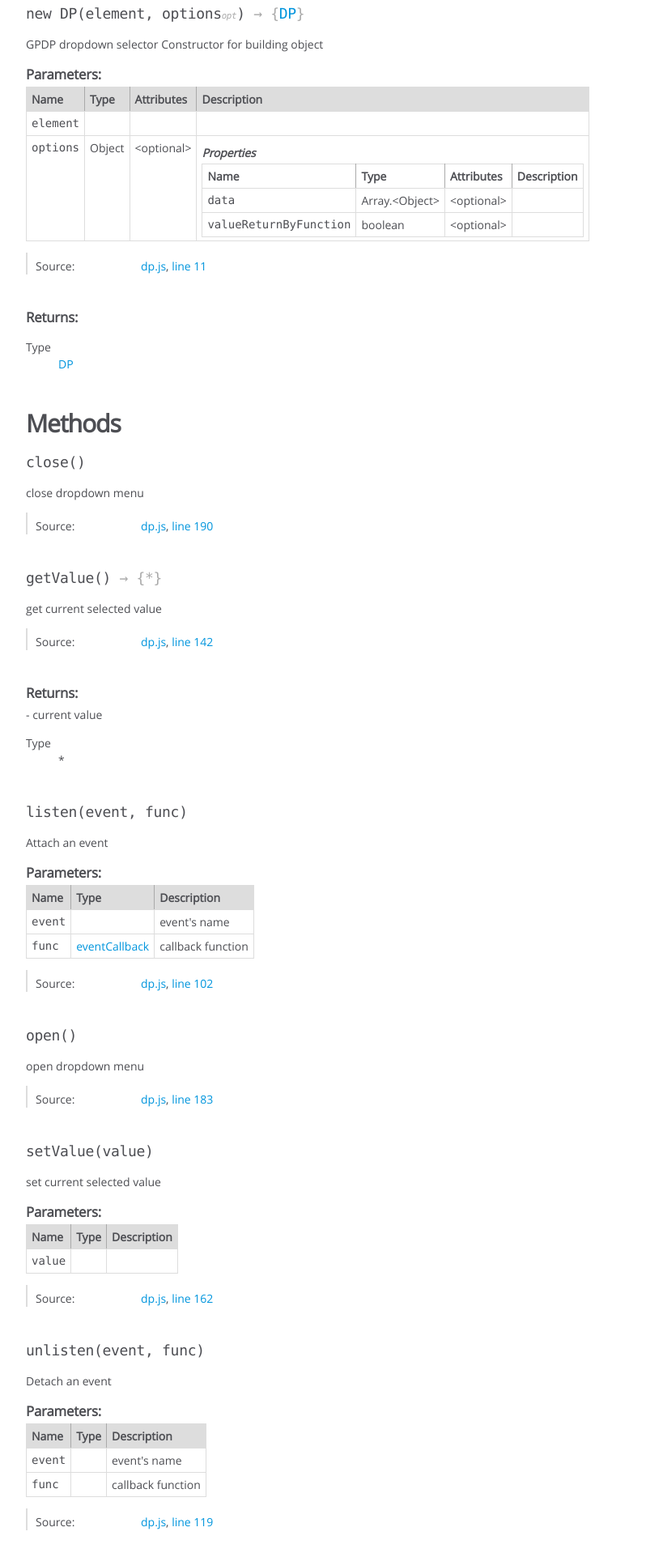
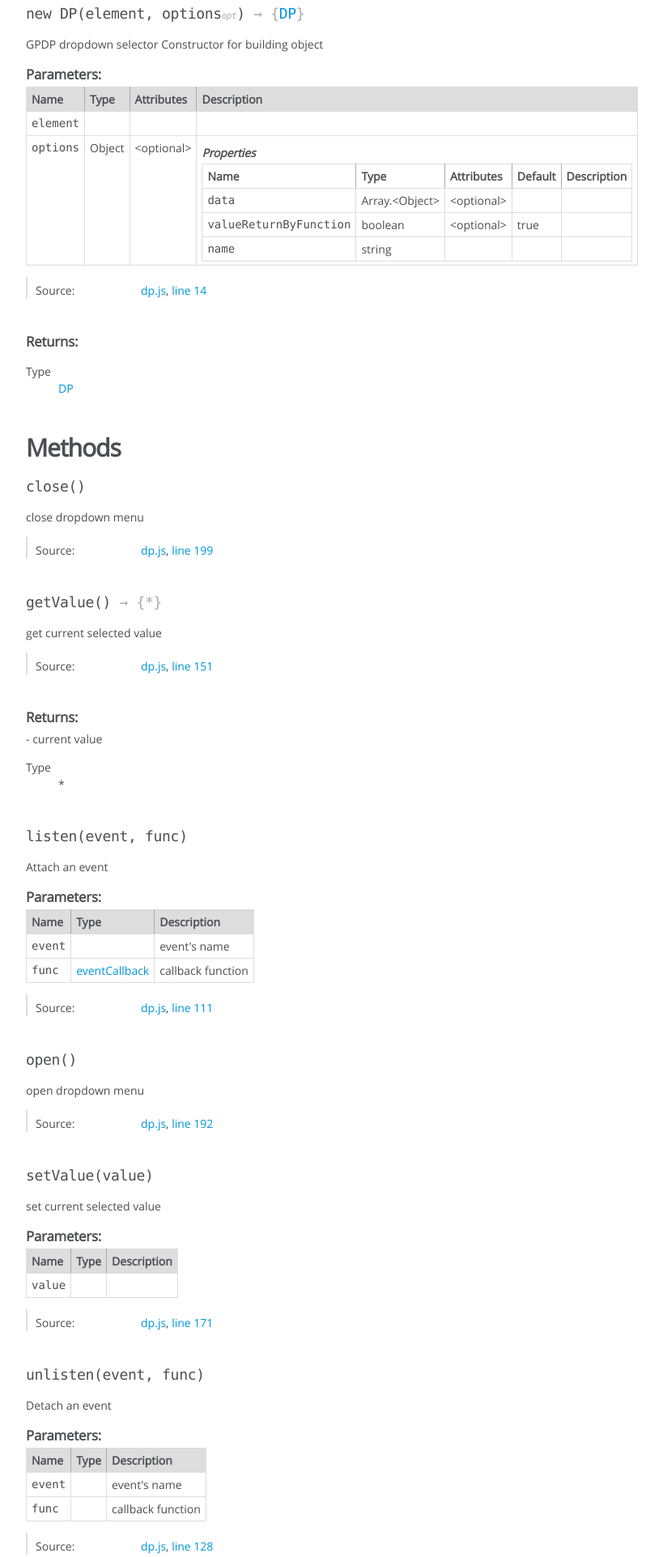
Before and after one commit to gucheen/GPDP, a website: page doc/DP.html in a window 1280 px wide. Shown: the part 178-2101 px from the top of the page at 81% size, without its empty margins (0-819 px from the left). Drawn offline with Linux system fonts and the light colour scheme.

Commit message:
update: docs

```diff
--- a/doc/DP.html
+++ b/doc/DP.html
@@ -158,6 +158,8 @@ Constructor for building object
 
 
 
+        <th>Default</th>
+
 
         <th class="last">Description</th>
     </tr>
@@ -193,6 +195,10 @@ Constructor for building object
 
 
 
+                <td class="default">
+
+                </td>
+
 
             <td class="description last"></td>
         </tr>
@@ -225,6 +231,47 @@ Constructor for building object
                 </td>
 
 
+
+                <td class="default">
+
+                    true
+
+                </td>
+
+
+            <td class="description last"></td>
+        </tr>
+
+
+
+        <tr>
+
+                <td class="name"><code>name</code></td>
+
+
+            <td class="type">
+
+
+<span class="param-type">string</span>
+
+
+
+            </td>
+
+
+                <td class="attributes">
+
+
+
+
+
+                </td>
+
+
+
+                <td class="default">
+
+                </td>
 
 
             <td class="description last"></td>
@@ -275,7 +322,7 @@ Constructor for building object
 
     <dt class="tag-source">Source:</dt>
     <dd class="tag-source"><ul class="dummy"><li>
-        <a href="dp.js.html">dp.js</a>, <a href="dp.js.html#line11">line 11</a>
+        <a href="dp.js.html">dp.js</a>, <a href="dp.js.html#line14">line 14</a>
     </li></ul></dd>
 
 
@@ -393,7 +440,7 @@ Constructor for building object
 
     <dt class="tag-source">Source:</dt>
     <dd class="tag-source"><ul class="dummy"><li>
-        <a href="dp.js.html">dp.js</a>, <a href="dp.js.html#line190">line 190</a>
+        <a href="dp.js.html">dp.js</a>, <a href="dp.js.html#line199">line 199</a>
     </li></ul></dd>
 
 
@@ -475,7 +522,7 @@ Constructor for building object
 
     <dt class="tag-source">Source:</dt>
     <dd class="tag-source"><ul class="dummy"><li>
-        <a href="dp.js.html">dp.js</a>, <a href="dp.js.html#line142">line 142</a>
+        <a href="dp.js.html">dp.js</a>, <a href="dp.js.html#line151">line 151</a>
     </li></ul></dd>
 
 
@@ -646,7 +693,7 @@ Constructor for building object
 
     <dt class="tag-source">Source:</dt>
     <dd class="tag-source"><ul class="dummy"><li>
-        <a href="dp.js.html">dp.js</a>, <a href="dp.js.html#line102">line 102</a>
+        <a href="dp.js.html">dp.js</a>, <a href="dp.js.html#line111">line 111</a>
     </li></ul></dd>
 
 
@@ -728,7 +775,7 @@ Constructor for building object
 
     <dt class="tag-source">Source:</dt>
     <dd class="tag-source"><ul class="dummy"><li>
-        <a href="dp.js.html">dp.js</a>, <a href="dp.js.html#line183">line 183</a>
+        <a href="dp.js.html">dp.js</a>, <a href="dp.js.html#line192">line 192</a>
     </li></ul></dd>
 
 
@@ -854,7 +901,7 @@ Constructor for building object
 
     <dt class="tag-source">Source:</dt>
     <dd class="tag-source"><ul class="dummy"><li>
-        <a href="dp.js.html">dp.js</a>, <a href="dp.js.html#line162">line 162</a>
+        <a href="dp.js.html">dp.js</a>, <a href="dp.js.html#line171">line 171</a>
     </li></ul></dd>
 
 
@@ -998,7 +1045,7 @@ Constructor for building object
 
     <dt class="tag-source">Source:</dt>
     <dd class="tag-source"><ul class="dummy"><li>
-        <a href="dp.js.html">dp.js</a>, <a href="dp.js.html#line119">line 119</a>
+        <a href="dp.js.html">dp.js</a>, <a href="dp.js.html#line128">line 128</a>
     </li></ul></dd>
 
 
@@ -1046,7 +1093,7 @@ Constructor for building object
 <br class="clear">
 
 <footer>
-    Documentation generated by <a href="https://github.com/jsdoc3/jsdoc">JSDoc 3.3.3</a> on Fri Oct 02 2015 13:18:11 GMT+0800 (CST)
+    Documentation generated by <a href="https://github.com/jsdoc3/jsdoc">JSDoc 3.3.3</a> on Fri Oct 16 2015 21:09:46 GMT+0800 (CST)
 </footer>
 
 <script> prettyPrint(); </script>
```
Also changed, not shown: doc/dp.js.html (+20 -11 lines), doc/global.html (+2 -2 lines), doc/index.html (+1 -1 lines).
